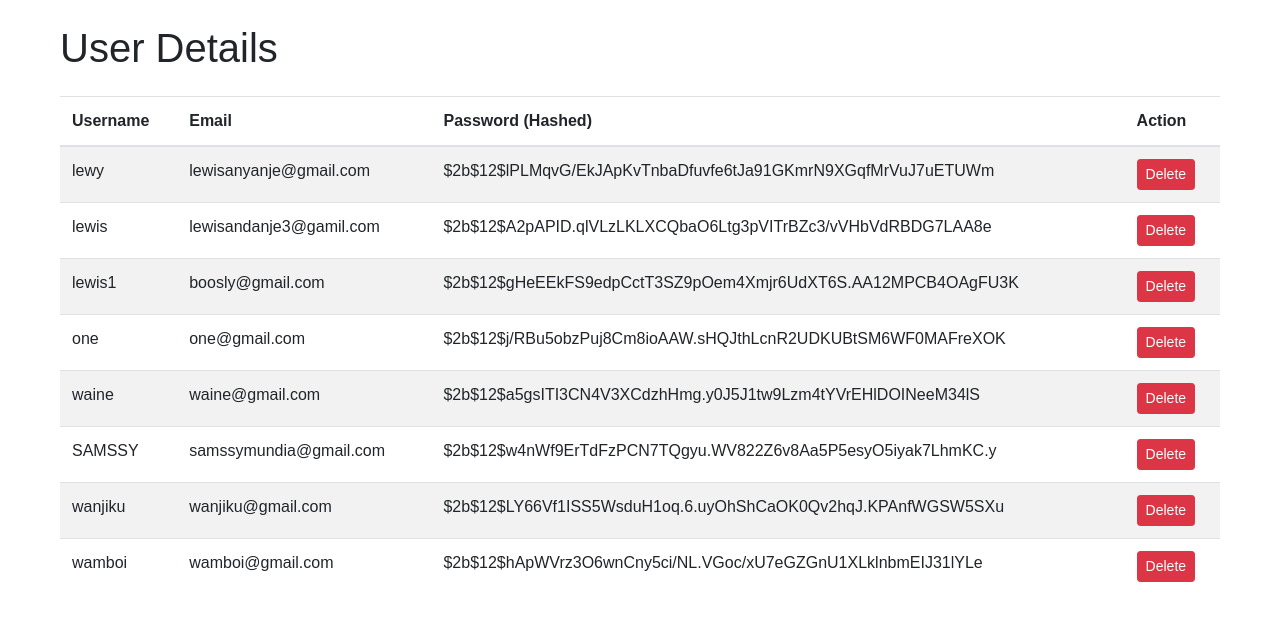
After one commit to lewis-andy/Fellowship, a Flask app: page /Admin/view_users in a window 1280 px wide. The commit adds this page. Shown: the top 621 px of the page. Run offline with Flask 3, Linux system fonts and the light colour scheme; some libraries are stand-ins or nearby versions.

Commit message:
admin panel

```diff
--- a/main.py
+++ b/main.py
@@ -1,4 +1,4 @@
-from flask import Flask, render_template, redirect, url_for, flash
+from flask import Flask, render_template, redirect, url_for, flash, session
 from flask_sqlalchemy import SQLAlchemy
 from flask_wtf import FlaskForm
 from wtforms import StringField, PasswordField, SubmitField
@@ -13,7 +13,7 @@ from wtforms.validators import DataRequired
 from flask import render_template, redirect, url_for, flash
 from datetime import datetime
 from wtforms import SelectField
-from flask import render_template, request
+from flask import render_template, request, jsonify
 from sqlalchemy.orm import joinedload
 
 app = Flask(__name__)
@@ -37,6 +37,11 @@ class User(db.Model):
 def validate_email(field):
     if User.query.filter_by(email=field.data).first():
         raise ValidationError('Email already exists.')
+
+
+admin_username = 'Lewis'
+admin_password = 'Andanje'
+admin_email = 'lewisandanje3@gmail.com'
 
 
 class RegistrationForm(FlaskForm):
@@ -93,6 +98,11 @@ def login():
 
         user = User.query.filter_by(email=email).first()
 
+        # Check if admin credentials are entered
+        if email == admin_email and password == admin_password:
+            session['admin_logged_in'] = True
+            return redirect(url_for('add_user'))
+
         # performing login authentication assuming all neccessary logic
 
         if user and bcrypt.check_password_hash(user.password, password):
@@ -105,6 +115,32 @@ def login():
     return render_template("login.html", form=form)
 
 
+@app.route('/Admin/add_user')
+def add_user():
+    if 'admin_logged_in' in session:
+        return render_template('Admin/add_user.html')
+    else:
+        return redirect(url_for('login'))
+
+
+@app.route("/Admin/view_users")
+def view_users():
+    users = User.query.all()
+    return render_template("Admin/view_users.html", users=users)
+
+
+# function to delete users from  the table
+@app.route("/delete_user/<int:user_id>", methods=["DELETE"])
+def delete_user(user_id):
+    global users
+    user_index = next((index for index, user in enumerate(users) if user["id"] == user_id), None)
+    if user_index is not None:
+        del users[user_index]
+        return jsonify({"message": "User deleted successfully"}), 200
+    else:
+        return jsonify({"message": "User not found"}), 404
+
+
 if __name__ == '__main__':
     with app.app_context():
         db.create_all()
--- a/static/css/index.css
+++ b/static/css/index.css
@@ -2,6 +2,7 @@ body {
     margin: 0;
     font-family: Arial, sans-serif;
 }
+
 .header_section{
     background-color: midnightblue;
 
--- /dev/null
+++ b/templates/Admin/view_users.html
@@ -0,0 +1,72 @@
+<!DOCTYPE html>
+<html lang="en">
+<head>
+    <meta charset="UTF-8">
+    <meta name="viewport" content="width=device-width, initial-scale=1">
+    <title>View Users</title>
+
+    <!-- Bootstrap CSS link -->
+    <link href="https://maxcdn.bootstrapcdn.com/bootstrap/4.0.0/css/bootstrap.min.css" rel="stylesheet">
+    <!-- Font Awesome CSS link -->
+    <link href="https://cdnjs.cloudflare.com/ajax/libs/font-awesome/5.15.3/css/all.min.css" rel="stylesheet">
+    <!-- Animation CSS link -->
+    <link href="https://cdnjs.cloudflare.com/ajax/libs/animate.css/3.7.2/animate.min.css" rel="stylesheet">
+    <!-- Custom CSS link -->
+    <link rel="stylesheet" type="text/css" href="{{ url_for('static', filename='css/index.css') }}">
+
+    <!-- jQuery -->
+    <script src="https://ajax.googleapis.com/ajax/libs/jquery/3.5.1/jquery.min.js"></script>
+</head>
+<body>
+
+<div class="container">
+    <div class="row">
+        <div class="col-md-12">
+            <h1 class="my-4">User Details</h1>
+            <table class="table table-striped">
+                <thead>
+                    <tr>
+                        <th>Username</th>
+                        <th>Email</th>
+                        <th>Password (Hashed)</th>
+                        <th>Action</th>
+                    </tr>
+                </thead>
+                <tbody>
+                    {% for user in users %}
+                    <tr id="user-{{ user.id }}">
+                        <td>{{ user.username }}</td>
+                        <td>{{ user.email }}</td>
+                        <td>{{ user.password }}</td>
+                        <td>
+                            <button class="btn btn-danger btn-sm" onclick="deleteUser('{{ user.id }}')">Delete</button>
+                        </td>
+                    </tr>
+                    {% endfor %}
+                </tbody>
+            </table>
+        </div>
+    </div>
+</div>
+
+<script>
+ function deleteUser(userId) {
+        if (confirm("Are you sure you want to delete this user?")) {
+            $.ajax({
+                url: '/delete_user/' + userId,
+                type: 'DELETE',
+                success: function(result) {
+                    // Remove the deleted user row from the table
+                    $('#user-' + userId).remove();
+                    alert("User deleted successfully!");
+                },
+                error: function(xhr, status, error) {
+                    alert("Error deleting user: " + error); // Display the error message
+                }
+            });
+        }
+    }
+</script>
+
+</body>
+</html>
--- a/templates/index.html
+++ b/templates/index.html
@@ -23,6 +23,10 @@
     <div class="header_bottom">
         <div class="container-fluid">
             <nav class="navbar navbar-expand-lg custom_nav-container">
+                <div class="logo" style=" color: #cccccc">
+
+                </div>
+
                 <a class="navbar-brand" href="index.html">
                     <span>
 
@@ -52,7 +56,7 @@
                         </li>
 
                         <li class="nav-item">
-                            <a class="nav-link" href="logout">Logout</a>
+                            <a class="nav-link" href="contact.html">Logout</a>
                         </li>
 
                     </ul>
```
Also changed, not shown: templates/Admin/add_user.html (added, +49 -0 lines), instance/site.db.
